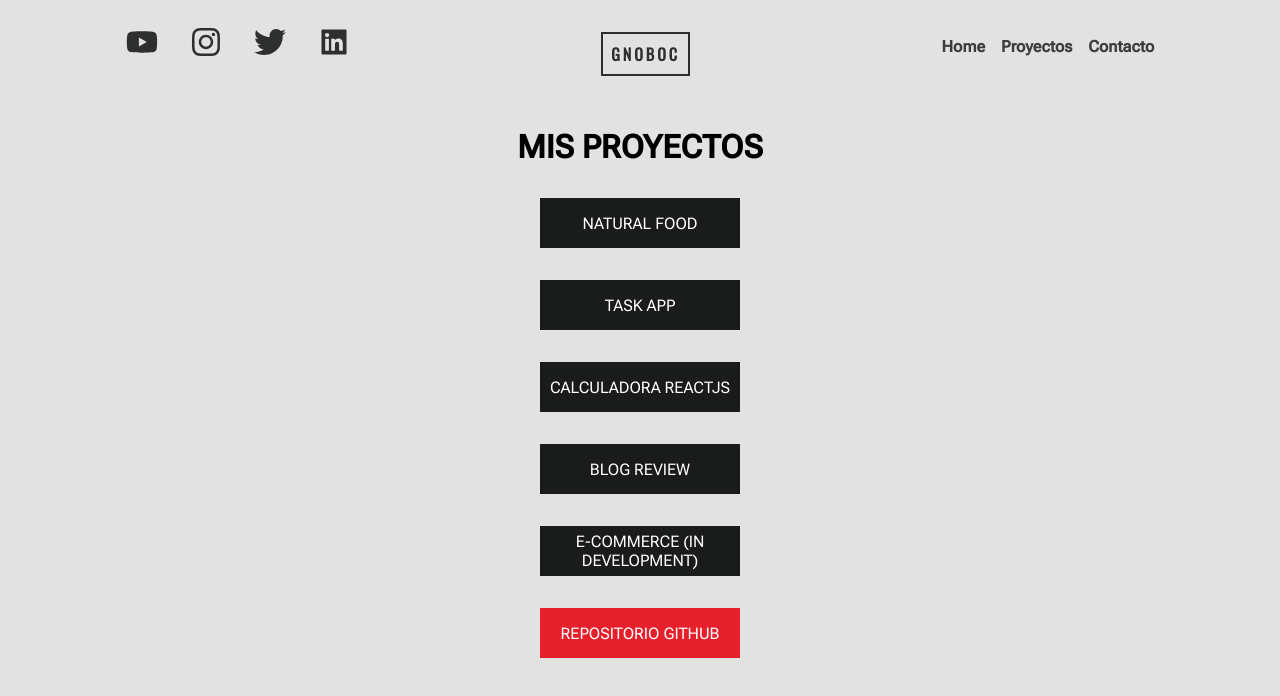
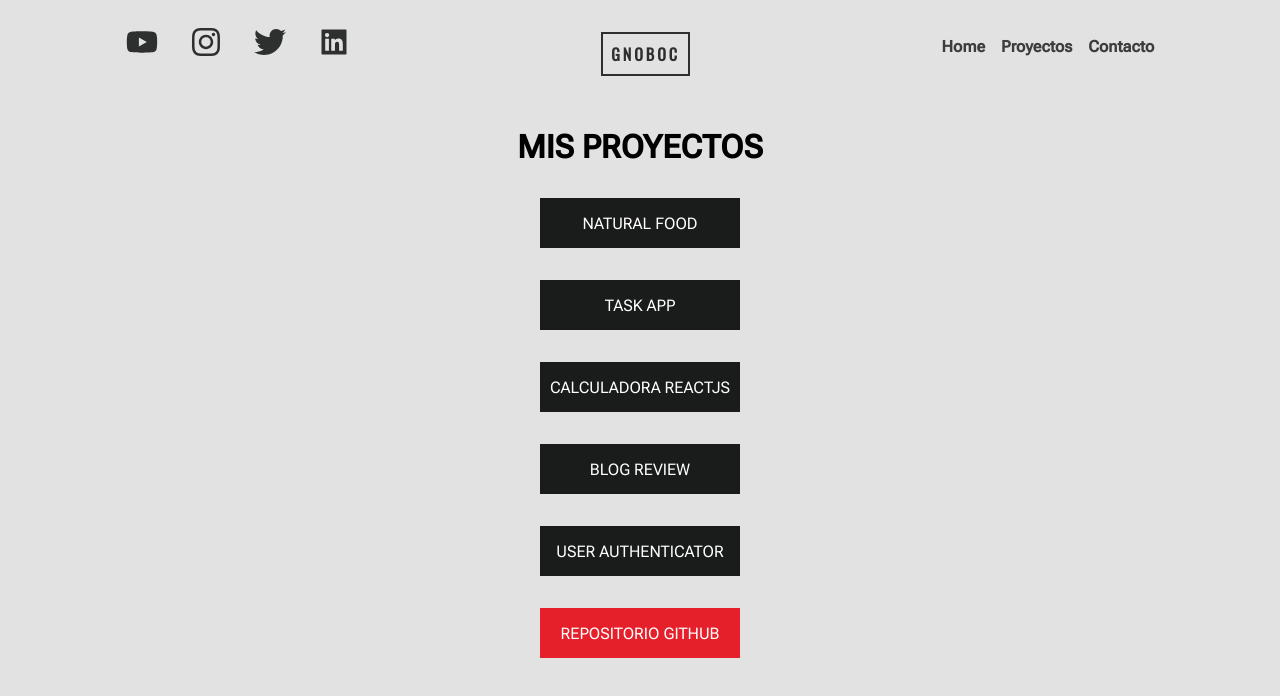
Before and after one commit to Ginoboca1/Me, a React (Create React App) app: page /#/proyectos in a window 1280 px wide. Shown: the top 696 px of the page. Built offline with nearby package versions, Linux system fonts and the light colour scheme.

Commit message:
user authenticator link

```diff
--- a/src/Pages/Proyectos.js
+++ b/src/Pages/Proyectos.js
@@ -12,7 +12,7 @@ export default function Proyectos() {
           <a href='https://ginoboca1.github.io/TaskApp/'>Task App</a>
           <a href='https://ginoboca1.github.io/CalculadoraReactJS/'>Calculadora ReactJS</a>
           <a href='https://ginoboca1.github.io/My_daily_Tech/'>Blog review</a>
-          <a href='https://ginoboca1.github.io/Tech-commerce/'>E-Commerce (in development) </a>
+          <a href='https://ginoboca1.github.io/login'>User Authenticator </a>
           <a href='https://github.com/Ginoboca1?tab=repositories'> repositorio github</a>
        </div>
     </div>
```
